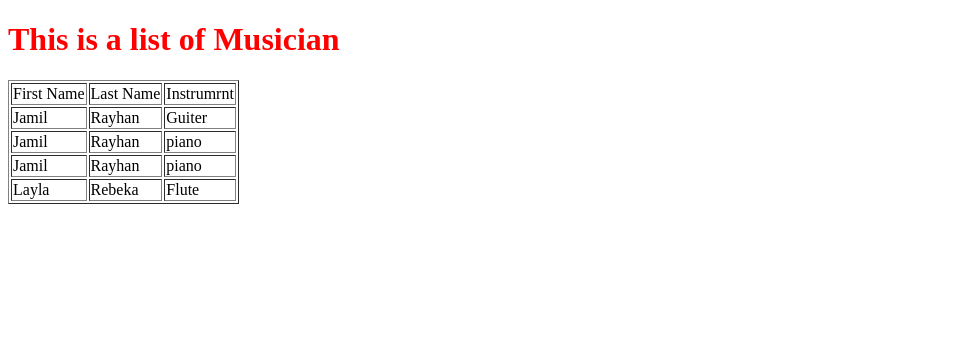
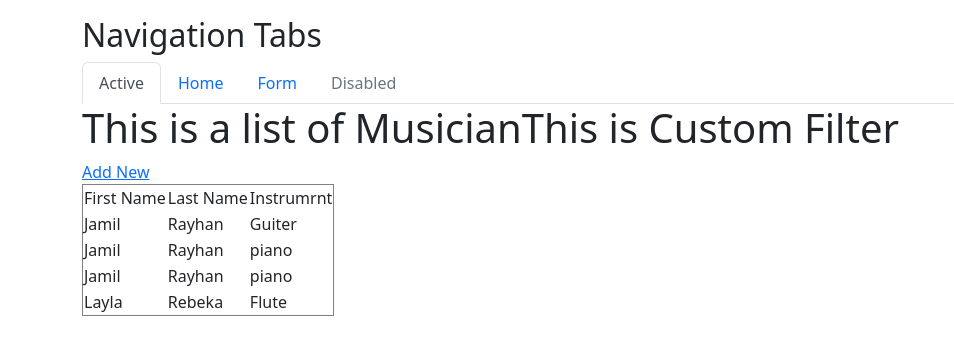
Before and after one commit to JamilRayhan/Django_Practices, a Django app: page / in a window 1280 px wide. Shown: the top 355 px of the page, without its empty margins (0-954 px from the left). Run offline with Django 4.2, Linux system fonts and the light colour scheme; data comes from the database, SQL or seed files in the repository; both versions use the stored data as it was after the commit.

Commit message:
base file

```diff
--- /dev/null
+++ b/playground/templatetags/my_firlters.py
@@ -0,0 +1,9 @@
+from django import template
+
+register = template.Library()
+
+def my_filter(value):
+    return value + "This is Custom Filter"
+
+
+register.filter('custom',my_filter)
--- a/playground/urls.py
+++ b/playground/urls.py
@@ -3,6 +3,8 @@
 from django.conf import settings
 from django.conf.urls.static import static
 
+app_name="first_app"
+
 urlpatterns = [
     path('',views.home,name='home'),
     path('form/',views.form, name='form')
--- a/playground/views.py
+++ b/playground/views.py
@@ -1,23 +1,22 @@
+from operator import index
 from django.shortcuts import render
 from django.http import HttpResponse
 from playground.models import Musician,Album
 from playground import forms
 def home(request):
+    diction= {'St':"I am Sample Text"}
     musician_list = Musician.objects.order_by('first_name')
     diction = {'text_1':'This is a list of Musician', 'musician':musician_list}
     return render(request,'playground/index.html',context=diction)
 
 def form(request):
-    new_form = forms.user_form()
-    diction = {'test_form':new_form,'heading_1':'this is from Dango Library'}
+    new_form = forms.MusicianForm()
 
-    if request.method=='POST':
-        new_form=forms.user_form(request.POST)
-        diction.update({'test_form':new_form})
+    if request.method == 'POST':
+        new_form = forms.MusicianForm(request.POST)
+
         if new_form.is_valid():
-            field=new_form.cleaned_data['field']
-
-            diction.update({'field':field})
-            diction.update({'form_s':"Yes"})
-
+            new_form.save(commit=True)
+            return home(request)
+    diction={'test_form':new_form,'heading_1':"Add new Musician"}
     return render(request,'playground/form.html',context=diction)
--- a/storefront/settings.py
+++ b/storefront/settings.py
@@ -50,6 +50,10 @@
     'django.contrib.messages.middleware.MessageMiddleware',
     'django.middleware.clickjacking.XFrameOptionsMiddleware',
 ]
+TEMPLATE_LOADERS = (
+    'django.template.loaders.app_directories.load_template_source',
+)
+
 
 ROOT_URLCONF = 'storefront.urls'
 
--- /dev/null
+++ b/templates/playground/base.html
@@ -0,0 +1,35 @@
+<!DOCTYPE html>
+<html lang="en">
+<head>
+  <title>Home</title>
+  <meta charset="utf-8">
+  <meta name="viewport" content="width=device-width, initial-scale=1">
+  <link href="https://cdn.jsdelivr.net/npm/bootstrap@5.2.3/dist/css/bootstrap.min.css" rel="stylesheet">
+  <script src="https://cdn.jsdelivr.net/npm/bootstrap@5.2.3/dist/js/bootstrap.bundle.min.js"></script>
+</head>
+<body>
+
+<div class="container mt-3">
+  <h2>Navigation Tabs</h2>
+  <ul class="nav nav-tabs">
+    <li class="nav-item">
+      <a class="nav-link active" href="#">Active</a>
+    </li>
+    <li class="nav-item">
+      <a class="nav-link" href="{%url 'first_app:home'%}">Home</a>
+    </li>
+    <li class="nav-item">
+      <a class="nav-link" href="{%url 'first_app:form'%}">Form</a>
+    </li>
+    <li class="nav-item">
+      <a class="nav-link disabled" href="#">Disabled</a>
+    </li>
+  </ul>
+</div>
+<div class="container">
+{% block body_block %}
+
+{% endblock %}
+</div>
+</body>
+</html>
--- a/templates/playground/index.html
+++ b/templates/playground/index.html
@@ -1,16 +1,9 @@
 <!DOCTYPE html>
-{% load static %}
-<html lang="en" dir="ltr">
-    <head>
-        <meta charset="utf-8">
-        <meta http-equiv="X-UA-Compatible" content="IE=edge">
-        <title>Musician List</title>
-        <meta name="description" content="">
-        <meta name="viewport" content="width=device-width, initial-scale=1">
-        <link rel="stylesheet" href="{% static "css/mystyle.css" %}">
-    </head>
-    <body>
-        <h1>{{text_1}}</h1>
+{% extends 'playground/base.html' %}
+{% load my_firlters%}
+{% block body_block %}
+<h1>{{text_1|custom}}</h1>
+<a href='{%url 'first_app:form'%}'>Add New</a>
 <table border="1">
     <tr>
         <td>First Name</td>
@@ -27,5 +20,5 @@
 
     {% endfor %}
 </table>
-    </body>
-</html>
+
+{% endblock  %}
```
Also changed, not shown: playground/forms.py (+5 -7 lines), templates/playground/form.html (+4 -20 lines), db.sqlite3, playground/templatetags/__init__.py (added). Lines whose indentation alone changed are shown as unchanged.
